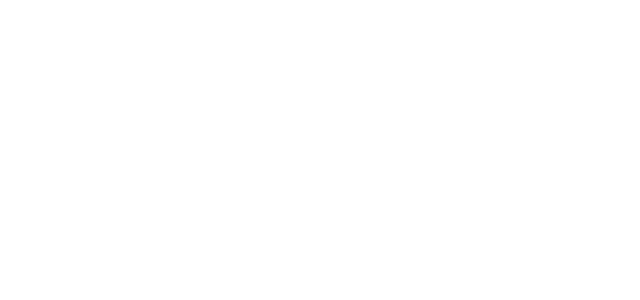
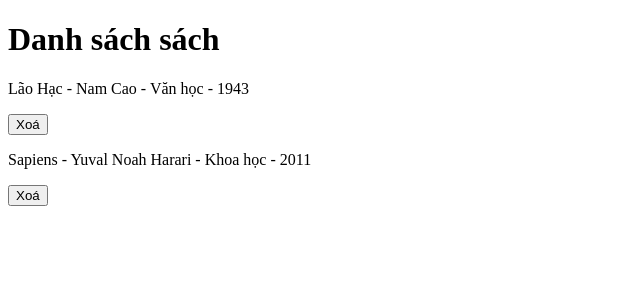
Before and after one commit to mthq2004/KiemTraTH_PTGDUD, a React (Vite) app: page / in a window 1280 px wide. Shown: the top 300 px of the page, without its empty margins (0-640 px from the left). Built offline with nearby package versions, Linux system fonts and the light colour scheme.

Commit message:
hien thi danh sach mau

```diff
--- a/src/App.jsx
+++ b/src/App.jsx
@@ -1,16 +1,22 @@
-import { useState } from 'react'
-import reactLogo from './assets/react.svg'
-import viteLogo from '/vite.svg'
-import './App.css'
+import { useState } from 'react';
 
 function App() {
-  const [count, setCount] = useState(0)
+  const [books, setBooks] = useState([
+    { id: 1, title: "Lão Hạc", author: "Nam Cao", genre: "Văn học", year: 1943 },
+    { id: 2, title: "Sapiens", author: "Yuval Noah Harari", genre: "Khoa học", year: 2011 }
+  ]);
 
   return (
-    <>
-
-    </>
-  )
+    <div>
+      <h1>Danh sách sách</h1>
+      {books.map(book => (
+        <div key={book.id}>
+          <p>{book.title} - {book.author} - {book.genre} - {book.year}</p>
+          <button>Xoá</button>
+        </div>
+      ))}
+    </div>
+  );
 }
 
-export default App
+export default App;
```
Also changed, not shown: anhminhchung/cau2/cau2.png (added), 1 other file (tests, documents, lock files or other folders).
